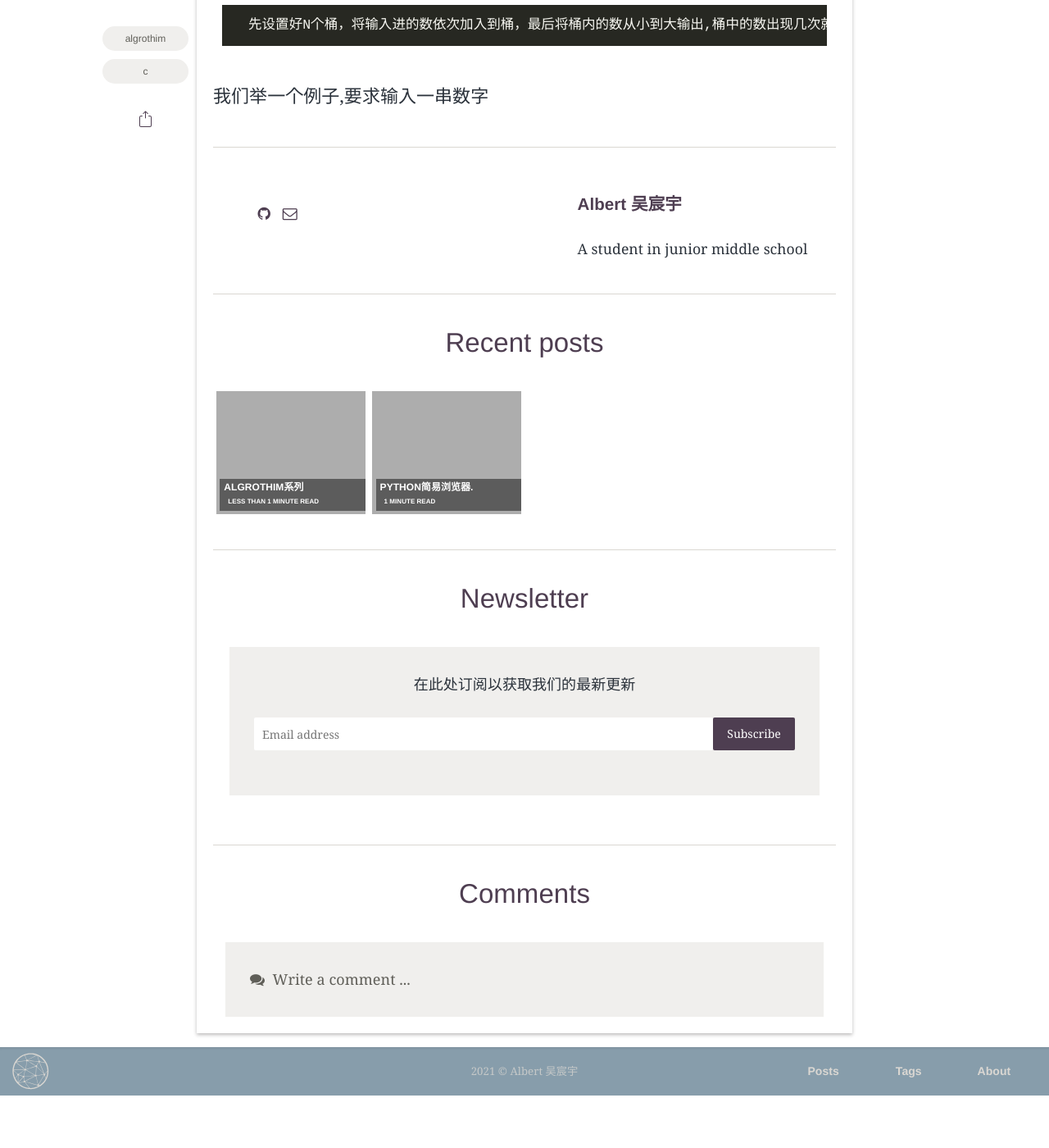
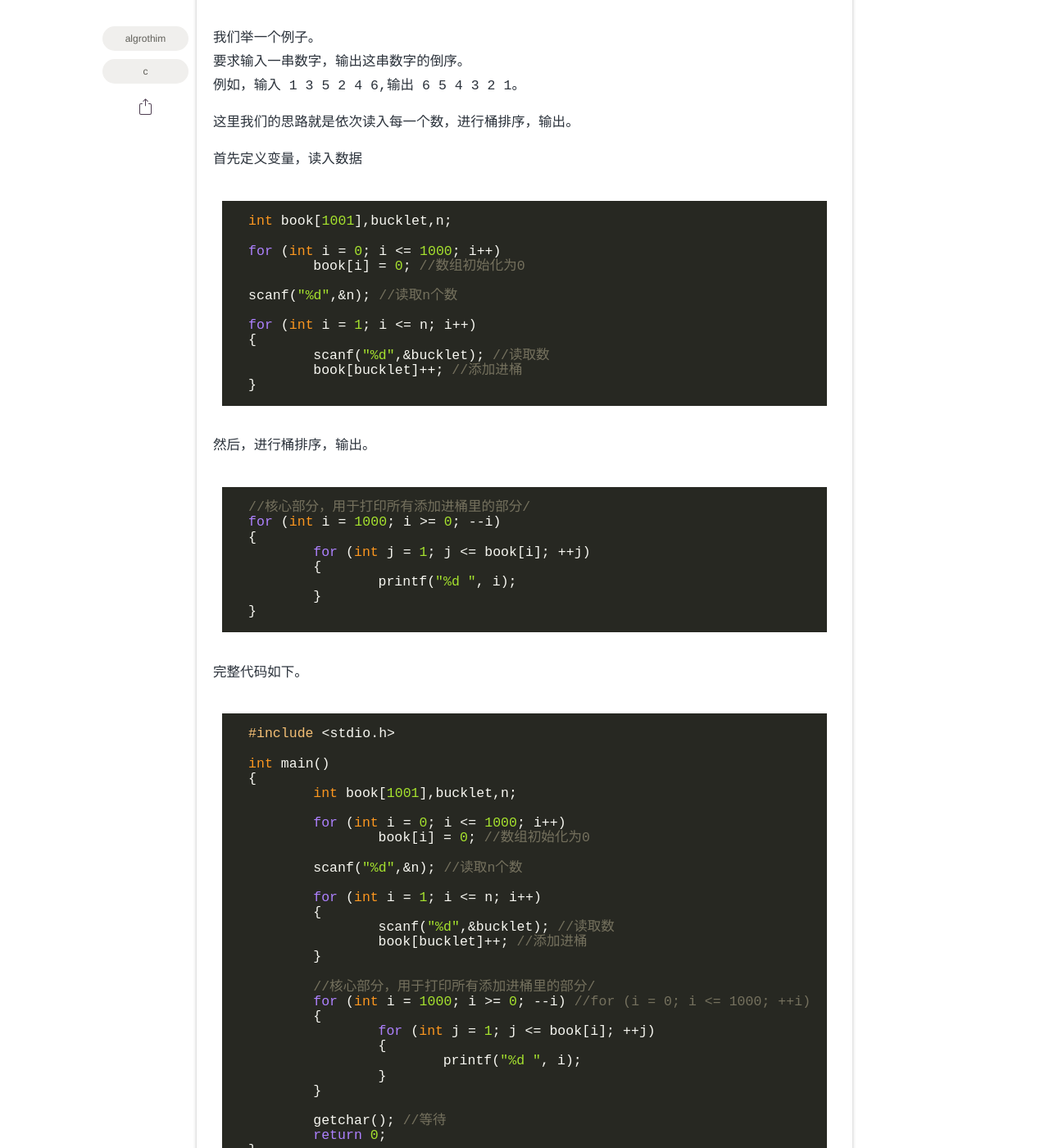
Before and after one commit to Dsmtyu/Dsmtyu.github.io, a Jekyll site: the page built from _posts/2021-09-12-01_桶排序.md, in a window 1280 px wide and 1400 px high, scrolled down 916 px. Shown: the whole window at 82% size. Built offline with Jekyll 4.4.1, drawn with Linux system fonts in a browser that asks for light colours; some web fonts are replaced; comment, search, counter and statistics services are not loaded; before the commit the page ends 2252 px from its top, so only the background shows below that; grey boxes are pictures that could not be loaded.

Commit message:
Update 2021-09-12-01_桶排序.md

````diff
--- a/_config.yml
+++ b/_config.yml
@@ -1,5 +1,5 @@
 # Site settings
-title: The Minimum Viable Model
+title: Albert Blog
 description: 'Artificial Intelligence trends and concepts made easy.' # this means to ignore newlines until "baseurl:"
 permalink: ':title:output_ext'
 baseurl: "/" # the subpath of your site, e.g. /blog
--- a/_posts/2021-09-12-01_桶排序.md
+++ b/_posts/2021-09-12-01_桶排序.md
@@ -16,4 +16,67 @@ author: Albert
 ```
 先设置好N个桶，将输入进的数依次加入到桶，最后将桶内的数从小到大输出,桶中的数出现几次就输出几次。
 ```
-我们举一个例子,要求输入一串数字
+我们举一个例子。
+要求输入一串数字，输出这串数字的倒序。
+例如，输入 1 3 5 2 4 6,输出 6 5 4 3 2 1。
+
+这里我们的思路就是依次读入每一个数，进行桶排序，输出。
+
+首先定义变量，读入数据
+```c
+int book[1001],bucklet,n;
+
+for (int i = 0; i <= 1000; i++)
+	book[i] = 0; //数组初始化为0
+
+scanf("%d",&n); //读取n个数
+
+for (int i = 1; i <= n; i++)
+{
+	scanf("%d",&bucklet); //读取数
+	book[bucklet]++; //添加进桶
+}
+```
+然后，进行桶排序，输出。
+```c
+//核心部分，用于打印所有添加进桶里的部分/
+for (int i = 1000; i >= 0; --i)
+{
+	for (int j = 1; j <= book[i]; ++j)
+	{
+		printf("%d ", i);
+	}
+}
+```
+完整代码如下。
+```c
+#include <stdio.h>
+
+int main()
+{
+	int book[1001],bucklet,n;
+
+	for (int i = 0; i <= 1000; i++)
+		book[i] = 0; //数组初始化为0
+
+	scanf("%d",&n); //读取n个数
+
+	for (int i = 1; i <= n; i++)
+	{
+		scanf("%d",&bucklet); //读取数
+		book[bucklet]++; //添加进桶
+	}
+
+	//核心部分，用于打印所有添加进桶里的部分/
+	for (int i = 1000; i >= 0; --i) //for (i = 0; i <= 1000; ++i)
+	{
+		for (int j = 1; j <= book[i]; ++j)
+		{
+			printf("%d ", i);
+		}
+	}
+
+	getchar(); //等待
+	return 0;
+}
+```
````
Also changed, not shown: other parts of _posts/2021-09-12-01_桶排序.md (+1 -1 lines).
